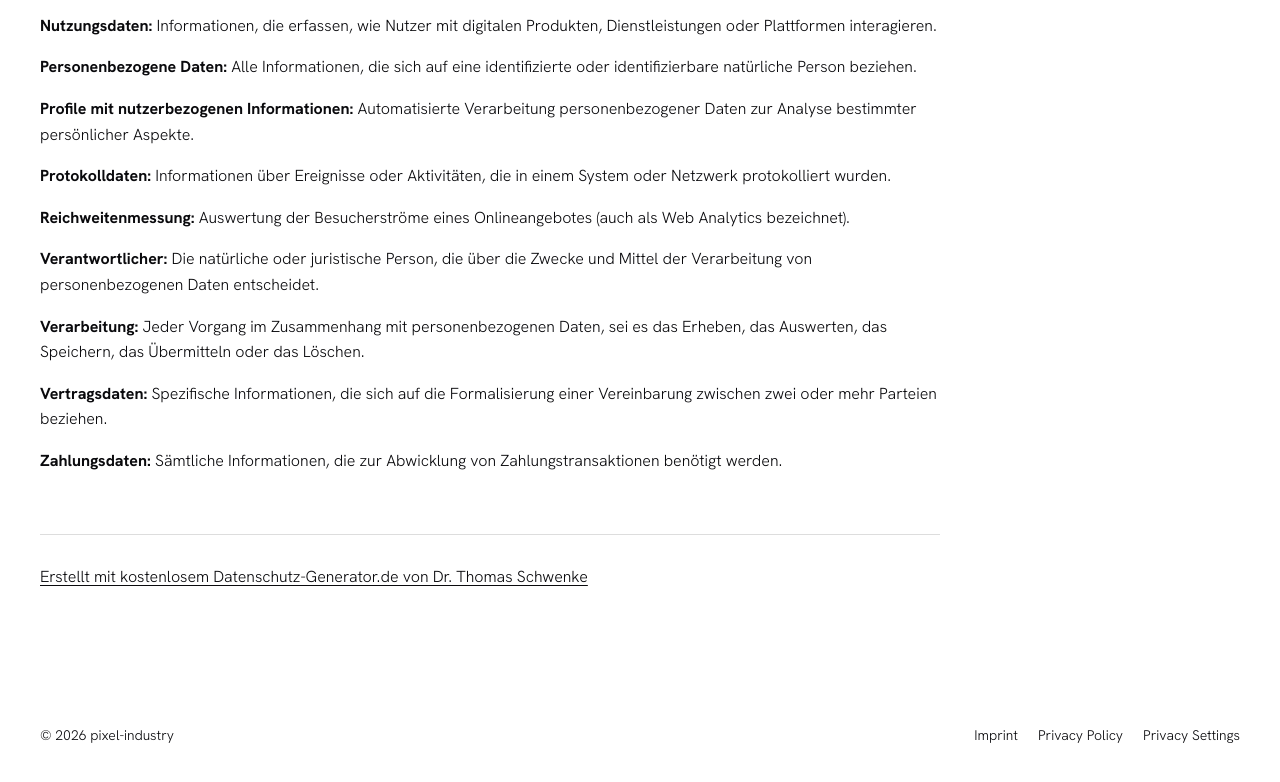
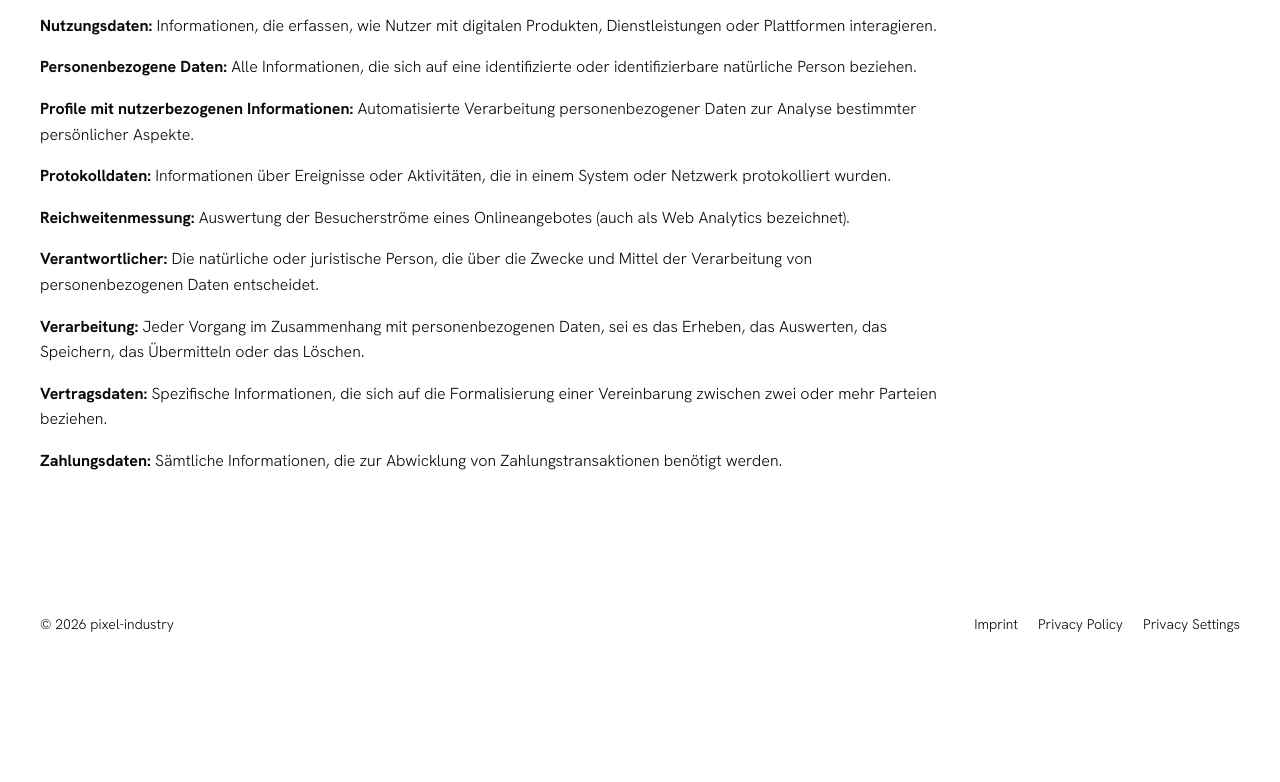
Before and after one commit to markus755/pixel-industry-portfolio, a plain HTML site: page privacy.html in a window 1280 px wide. Shown: the part 8966-9748 px from the top of the page. After the commit the page ends 9641 px from the top, so only its background shows below. Drawn offline with nearby package versions, Linux system fonts and the light colour scheme.

Commit message:
Update privacy.html

```diff
--- a/privacy.html
+++ b/privacy.html
@@ -494,7 +494,7 @@
                 </ul>
             </section>
 
-            <p class="privacy-seal"><a href="https://datenschutz-generator.de/" target="_blank" rel="noopener noreferrer nofollow">Erstellt mit kostenlosem Datenschutz-Generator.de von Dr. Thomas Schwenke</a></p>
+
         </section>
     </main>
 
```
